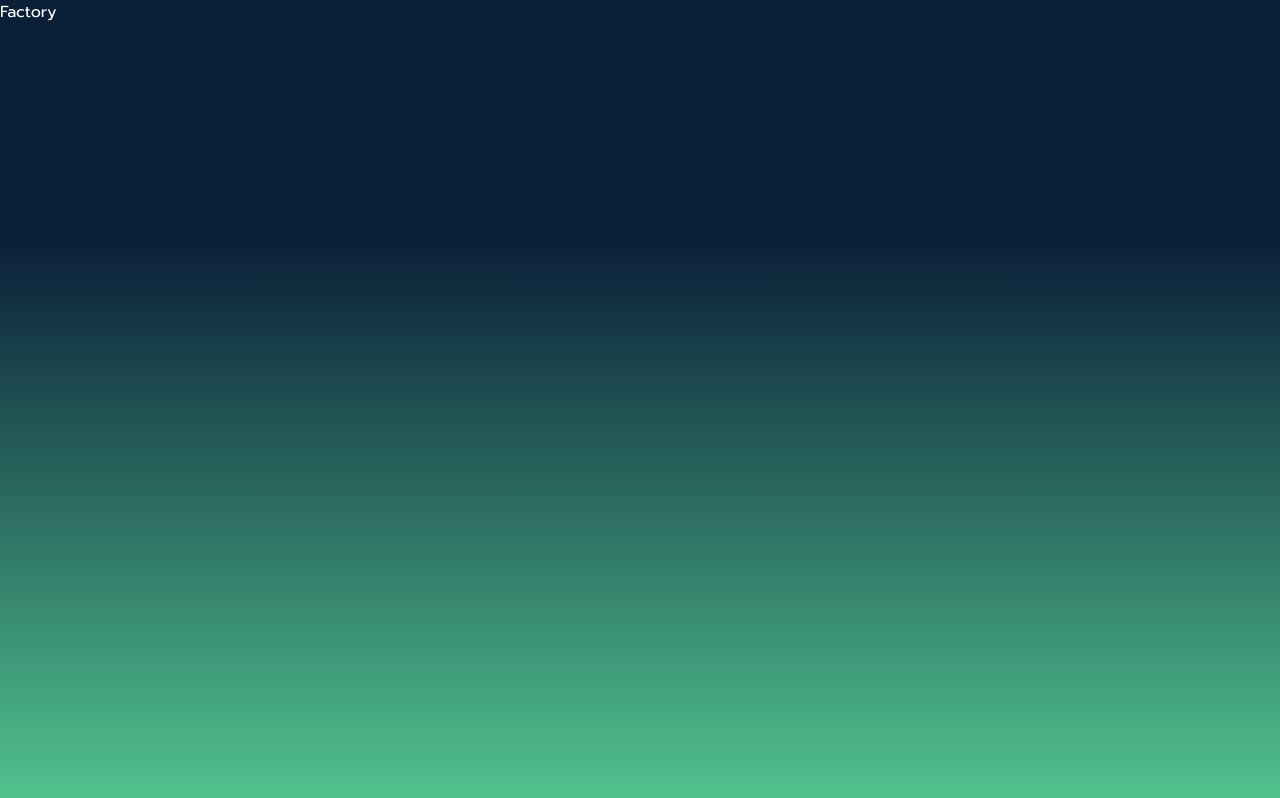
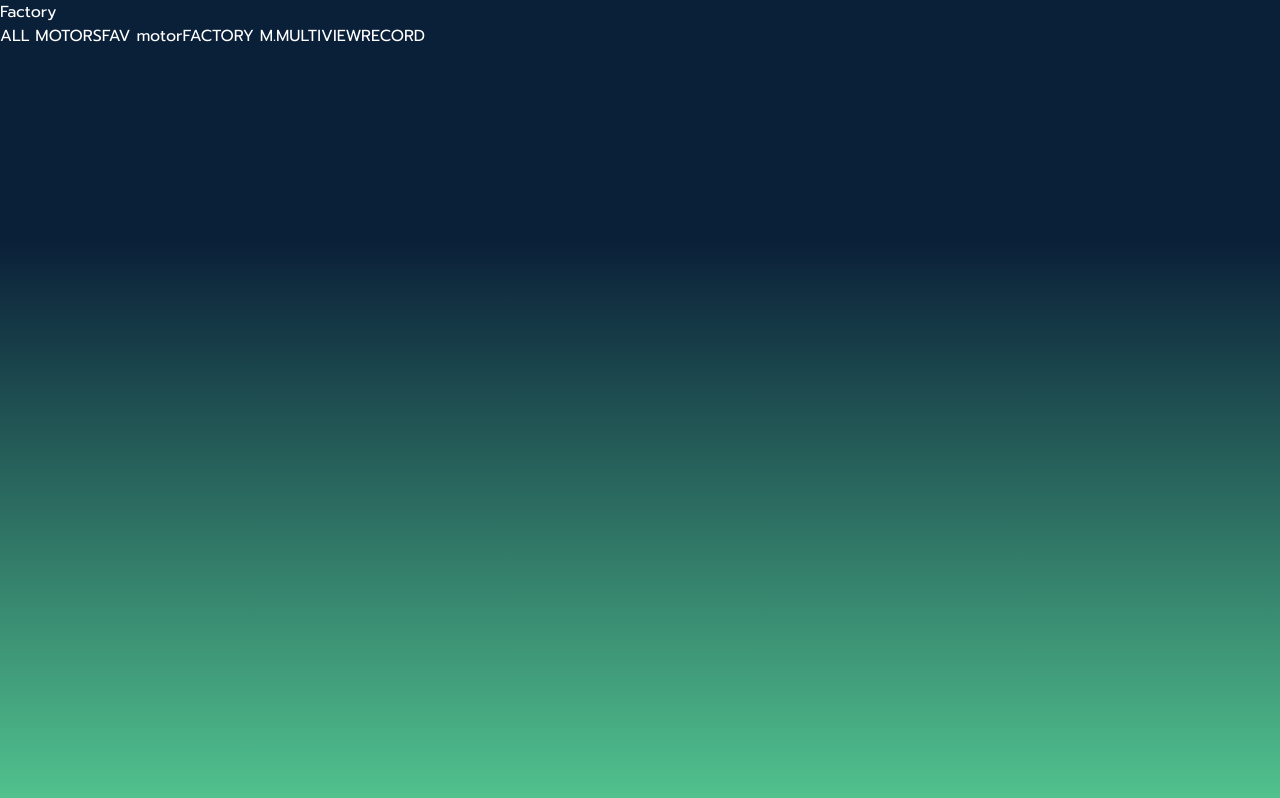
Before and after one commit to TawanPss/motormonitoring, a React (Vite) app: page /factory in a window 1280 px wide. Built offline with nearby package versions, Linux system fonts and the light colour scheme.

Commit message:
create navigation component

```diff
--- a/src/component/Factory.jsx
+++ b/src/component/Factory.jsx
@@ -1,3 +1,8 @@
+import NavigationBar from "./NavigationBar";
+
 export default function Factory(){
-    return(<>Factory</>)
+    return(<>
+    Factory
+    <NavigationBar />
+    </>)
 }
--- a/src/component/NavigationBar.jsx
+++ b/src/component/NavigationBar.jsx
@@ -1,3 +1,23 @@
 export default function NavigationBar(){
-    return(<>NavigationBar</>)
+    return(<>
+    <nav>
+        <ul>
+            <il>
+              ALL MOTORS
+            </il>
+            <il>
+                FAV motor
+            </il>
+            <il>
+              FACTORY M.
+            </il>
+            <il>
+              MULTIVIEW
+            </il>
+            <il>
+              RECORD
+            </il>
+        </ul>
+    </nav>
+    </>)
 }
```
